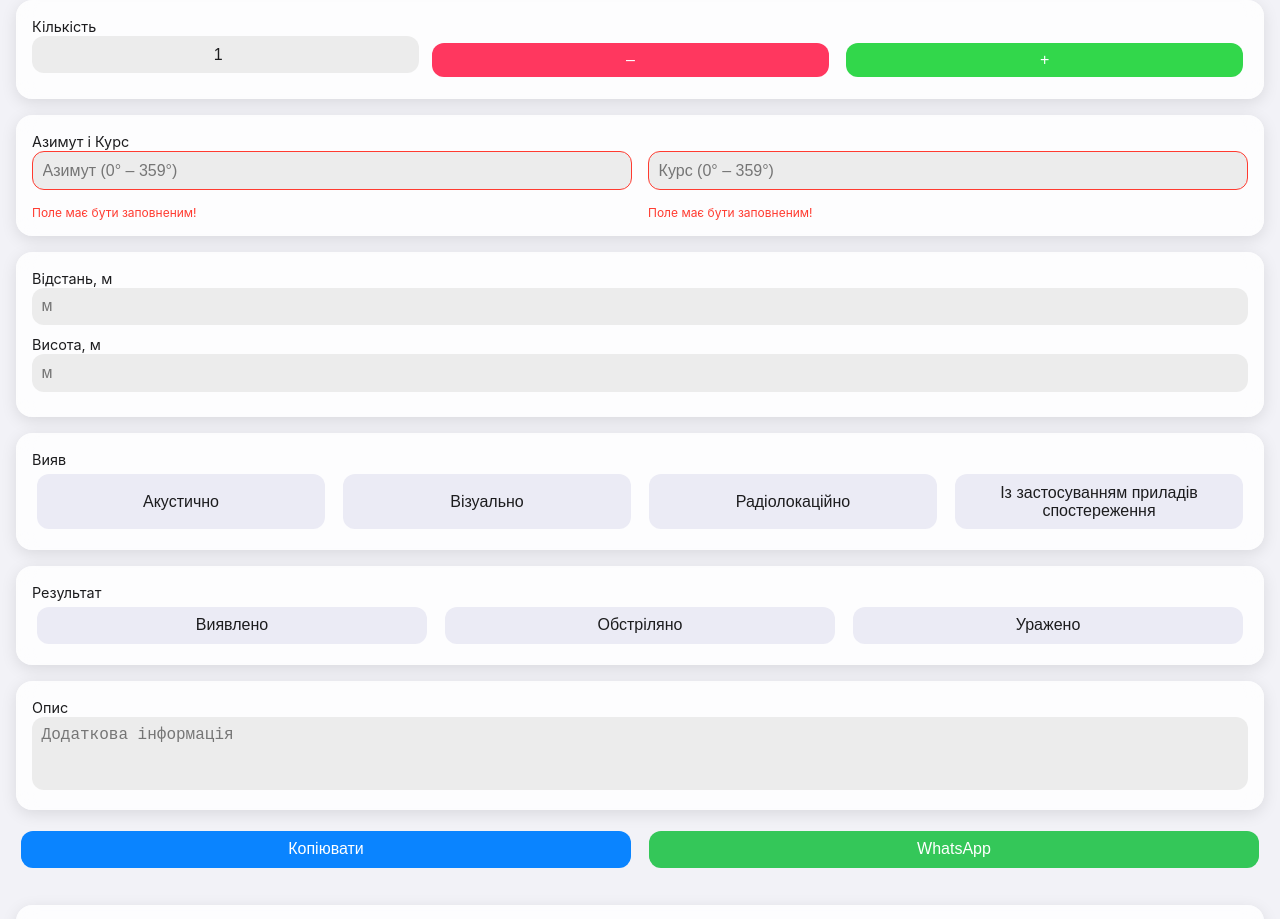
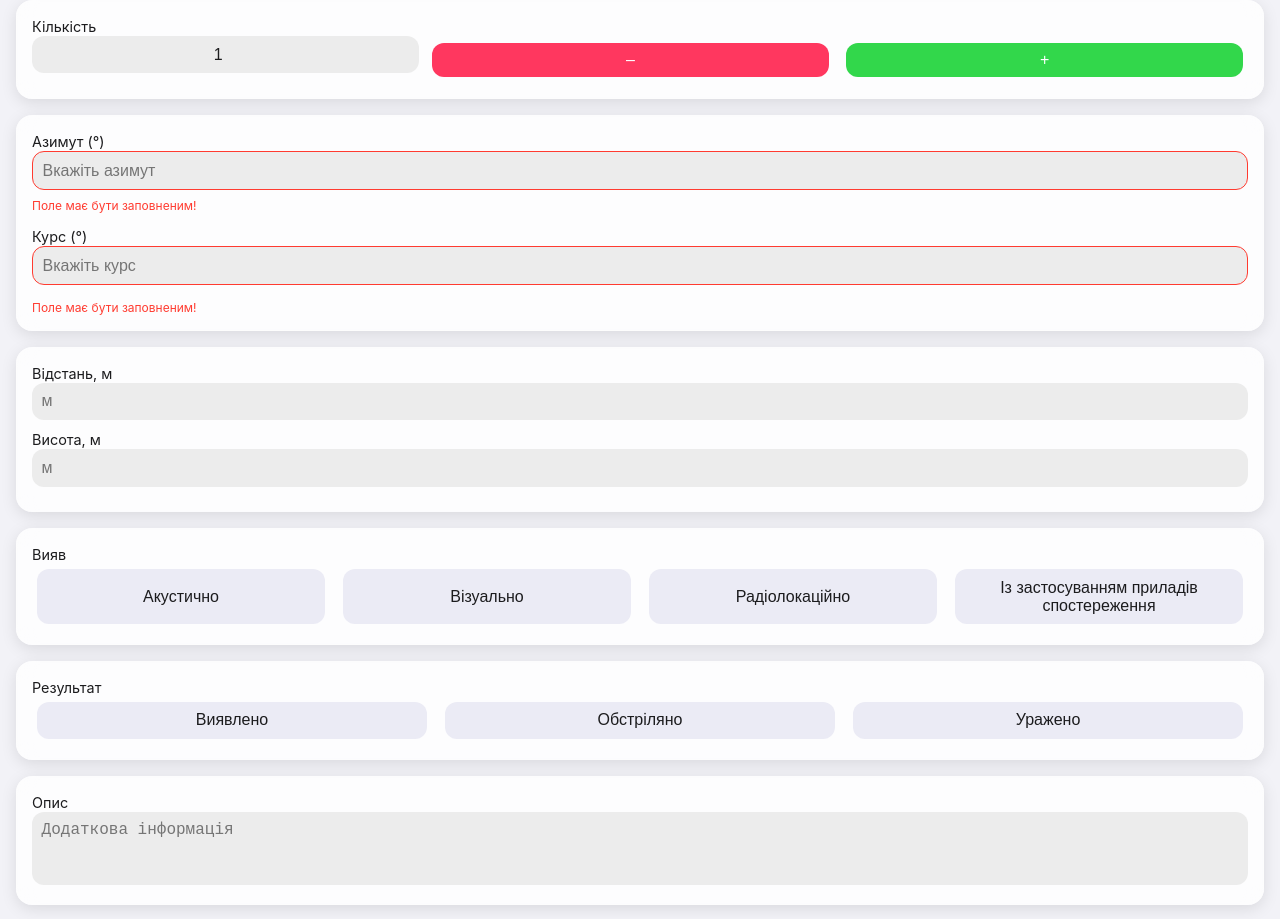
Before and after one commit to lolittajdm-alt/akviz0.2, a Next.js app: page / in a window 1280 px wide. Shown: the part 920-1839 px from the top of the page. Built offline with nearby package versions, Linux system fonts and the light colour scheme.

Commit message:
Update index.js

```diff
--- a/pages/index.js
+++ b/pages/index.js
@@ -411,11 +411,10 @@ const onCourseChange = (e) => {
     </button>
   </div>
 </div>
+
         <div style={iosCard}>
-  <label style={iosLabel}>Азимут і Курс</label>
-  <div style={{ display: "flex", gap: "1rem", flexWrap: "wrap" }}>
   {/* Азимут */}
-    <div style={{ flex: 1, minWidth: "120px" }}>
+  <label style={iosLabel}>Азимут (°)</label>
   <input
     type="text"
     inputMode="numeric"
@@ -423,25 +422,24 @@ const onCourseChange = (e) => {
     name="azimuth"
     value={form.azimuth}
     onChange={onAzimuthChange}
-        placeholder="Азимут (0° – 359°)"
-        maxLength={3}
+    placeholder="Вкажіть азимут"
     style={{
       ...iosInput,
       border:
         form.azimuth.trim() === "" || !validateAzimuth(form.azimuth)
           ? "1px solid #FF3B30"
           : "none",
+      marginBottom: "0.5rem",
     }}
   />
   {(form.azimuth.trim() === "" || !validateAzimuth(form.azimuth)) && (
-        <div style={{ color: "#FF3B30", fontSize: "0.75rem", marginTop: "0.3rem" }}>
+    <div style={{ color: "#FF3B30", fontSize: "0.75rem", marginBottom: "0.8rem" }}>
       Поле має бути заповненим!
     </div>
   )}
-    </div>
 
   {/* Курс */}
-    <div style={{ flex: 1, minWidth: "120px" }}>
+  <label style={iosLabel}>Курс (°)</label>
   <input
     type="text"
     inputMode="numeric"
@@ -449,8 +447,7 @@ const onCourseChange = (e) => {
     name="course"
     value={form.course}
     onChange={onCourseChange}
-        placeholder="Курс (0° – 359°)"
-        maxLength={3}
+    placeholder="Вкажіть курс"
     style={{
       ...iosInput,
       border:
@@ -464,8 +461,6 @@ const onCourseChange = (e) => {
       Поле має бути заповненим!
     </div>
   )}
-    </div>
-  </div>
 </div>
 
       <div style={iosCard}>
```
Lines whose indentation alone changed are shown as unchanged.
